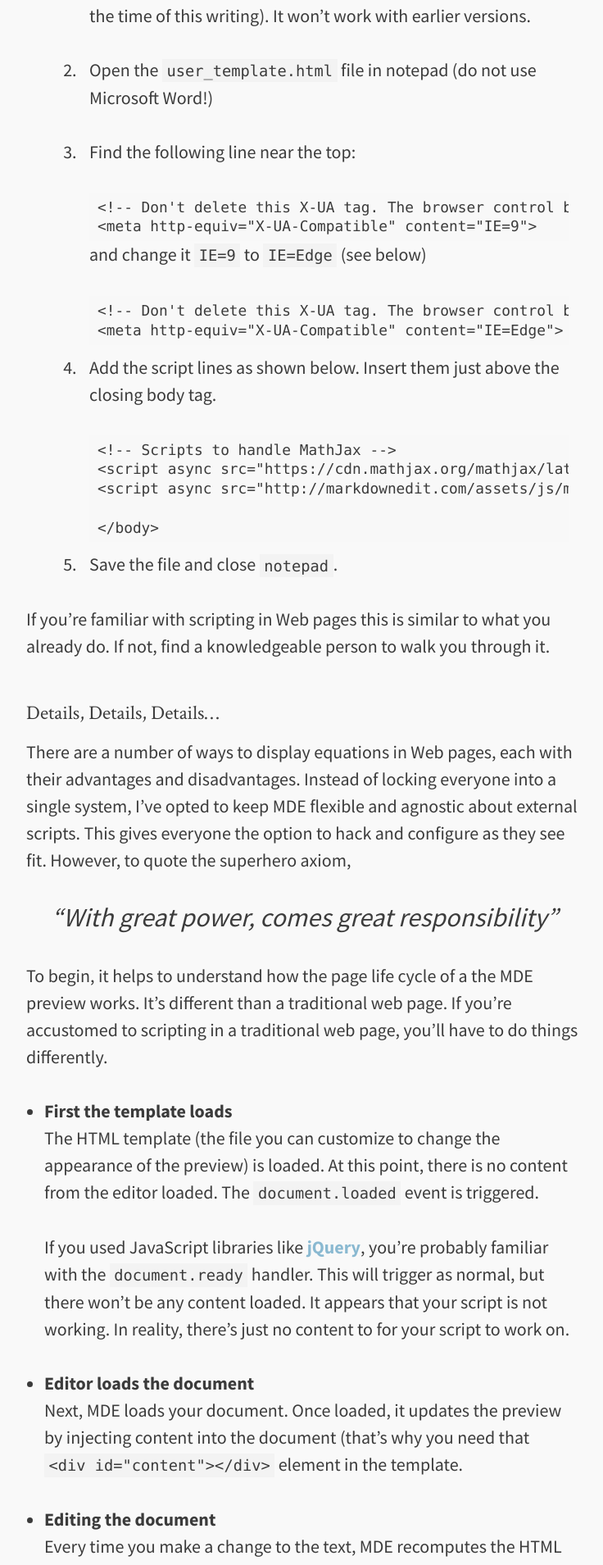
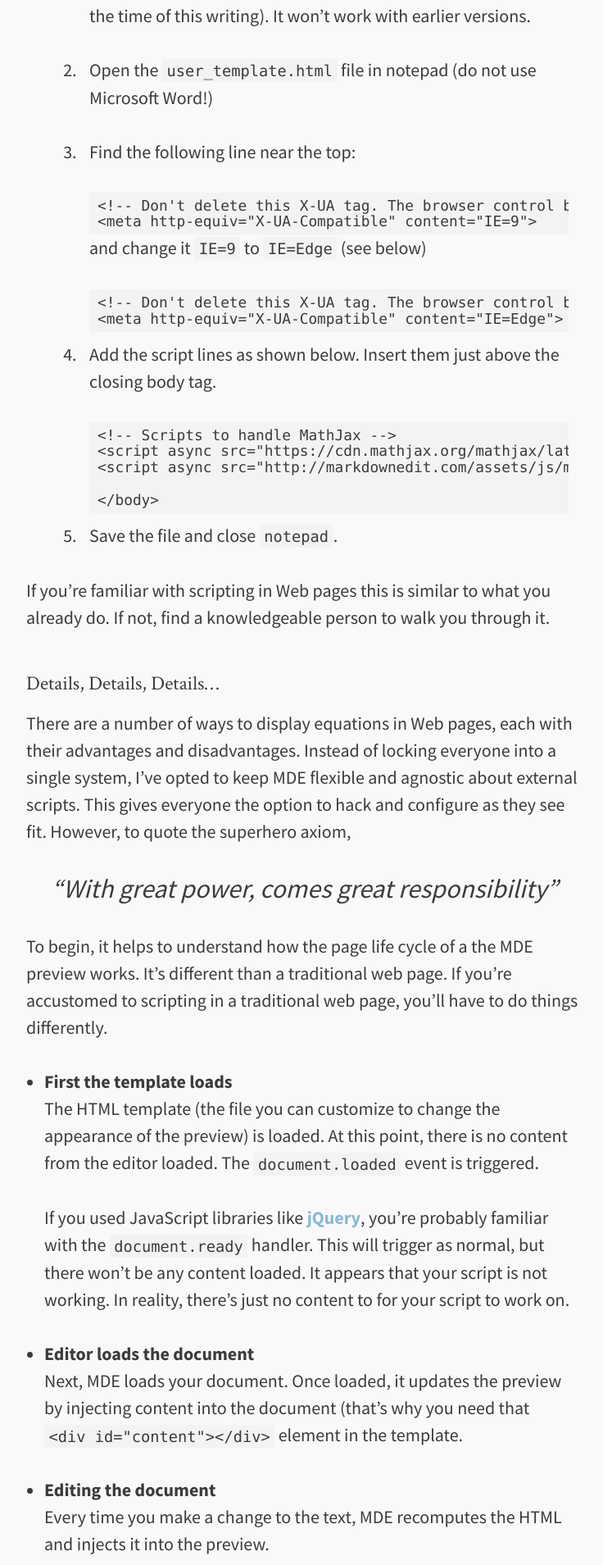
Before and after one commit to mike-ward/Markdown-Edit, a Jekyll site: the page built from _posts/2015-11-30-markdown-edit-math-equations.md, in a window 1280 px wide. Shown: the part 2093-4002 px from the top of the page at 82% size, without its empty margins (268-1004 px from the left). Built offline with Jekyll 4.4.1, drawn with Linux system fonts in a browser that asks for light colours; comment, search, counter and statistics services are not loaded.

Commit message:
code style

```diff
--- a/_sass/_styles.scss
+++ b/_sass/_styles.scss
@@ -70,13 +70,13 @@ code, tt {
 }
 
 pre {
-  background-color: #f8f8f8;
+  background-color: #f3f3f3;
   overflow: auto;
   overflow-y: hidden;
   width: 97%;
   padding: 6px 10px;
   white-space: pre;
-  line-height: 1.2;
+  line-height: 1;
   font-size: 90%;
   font-family: Consolas, Monaco, 'Andale Mono', 'Liberation Mono', Menlo, monospace;
   overflow-x: auto;
```
